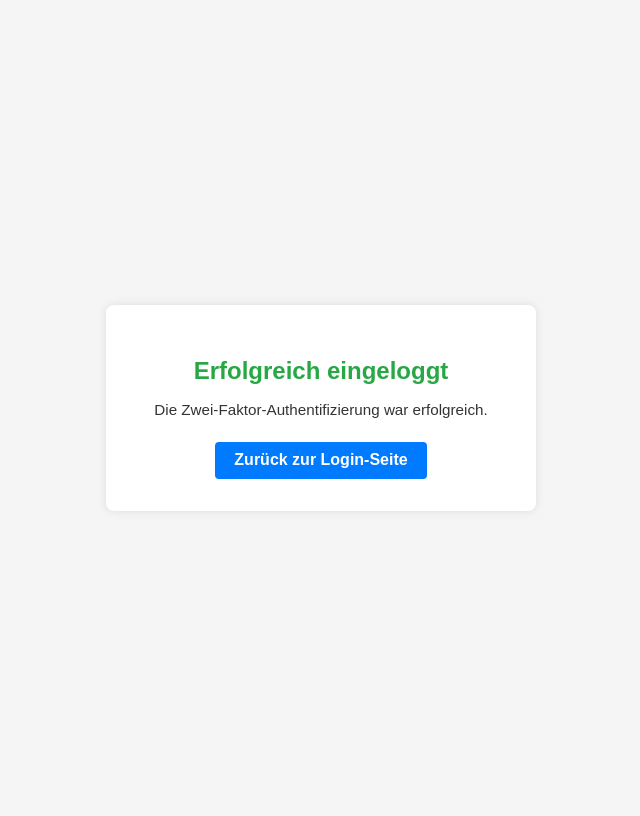
After one commit to Juka2706/SSWEM, a Flask app: template templates/success.html in a window 1280 px wide. The commit adds this page. Shown: the whole page, without its empty margins (319-959 px from the left). Run offline with Flask 3, Linux system fonts and the light colour scheme; the template is opened without the code that fills it, so the values that code supplies are empty.

Commit message:
Added qr code template and success template Changed routing

```diff
--- a/app.py
+++ b/app.py
@@ -24,31 +24,43 @@ class LoginForm(FlaskForm):
 
 def is_secure_password(pw):
     return (
-        len(pw) >= 8 and re.search(r"[A-Z]", pw) and re.search(r"[a-z]", pw) and re.search(r"[!@#$%^&*()]", pw)
+        len(pw) >= 8 and re.search(r"[A-Z]", pw) and re.search(r"[1-9]", pw) and re.search(r"[a-z]", pw) and re.search(r"[!@#$%^&*()]", pw)
     )
 
 @app.route("/register", methods=["GET", "POST"])
 def register():
     form = RegisterForm()
+    error = None
+
     if form.validate_on_submit():
-        username, password = form.username.data, form.password.data
+        username = form.username.data
+        password = form.password.data
+
         if get_user(username):
-            return "Benutzer existiert bereits."
-        if not is_secure_password(password):
-            return "Passwort zu schwach."
+            error = "Benutzername ist bereits vergeben."
+        elif not is_secure_password(password):
+            error = "Passwortanforderungen nicht erfüllt: Groß-/Kleinbuchstaben, Zahl, Sonderzeichen."
+
+        if error:
+            return render_template("register.html", form=form, error=error)
+
         otp_secret = pyotp.random_base32()
-        add_user(username, bcrypt.hash(password), otp_secret)
+        password_hash = bcrypt.hash(password)
+        add_user(username, password_hash, otp_secret)
         session["otp_secret"] = otp_secret
         session["username"] = username
-        return redirect("/qrcode")
+        return render_template("qrcode.html")
+
     return render_template("register.html", form=form)
+
+
 
 @app.route("/qrcode")
 def qrcode_route():
     otp_secret = session.get("otp_secret")
     username = session.get("username")
-    if not otp_secret:
-        return redirect("/register")
+    if not otp_secret or not username:
+        return redirect("/login")
     uri = pyotp.TOTP(otp_secret).provisioning_uri(name=username, issuer_name="SecureApp")
     img = qrcode.make(uri)
     buf = io.BytesIO()
@@ -56,18 +68,25 @@ def qrcode_route():
     buf.seek(0)
     return send_file(buf, mimetype='image/png')
 
+
 @limiter.limit("5 per minute")
 @app.route("/login", methods=["GET", "POST"])
 def login():
     form = LoginForm()
+    error = None
+
     if form.validate_on_submit():
-        username, password = form.username.data, form.password.data
+        username = form.username.data
+        password = form.password.data
         user = get_user(username)
         if user and bcrypt.verify(password, user[1]):
             session["username"] = username
             return redirect("/2fa")
-        return "Login fehlgeschlagen."
-    return render_template("login.html", form=form)
+        else:
+            error = "Login fehlgeschlagen: Benutzername oder Passwort ist falsch."
+
+    return render_template("login.html", form=form, error=error)
+
 
 @app.route("/2fa", methods=["GET", "POST"])
 def two_factor():
@@ -75,9 +94,10 @@ def two_factor():
         code = request.form.get("code")
         user = get_user(session.get("username"))
         if pyotp.TOTP(user[2]).verify(code):
-            return "Erfolgreich eingeloggt"
+            return render_template("success.html")  # statt Rückgabe als Text
         return "Ungültiger Code"
     return render_template("2fa.html")
 
+
 if __name__ == "__main__":
     app.run(debug=True)
--- /dev/null
+++ b/templates/success.html
@@ -0,0 +1,52 @@
+<!DOCTYPE html>
+<html lang="de">
+<head>
+    <meta charset="UTF-8">
+    <title>Erfolgreich eingeloggt</title>
+    <style>
+        body {
+            font-family: sans-serif;
+            background-color: #f5f5f5;
+            display: flex;
+            justify-content: center;
+            align-items: center;
+            height: 100vh;
+        }
+        .success-container {
+            background-color: white;
+            padding: 2rem 3rem;
+            border-radius: 8px;
+            box-shadow: 0 0 10px rgba(0,0,0,0.1);
+            text-align: center;
+        }
+        h2 {
+            color: #28a745;
+            margin-bottom: 1rem;
+        }
+        p {
+            font-size: 0.95rem;
+            color: #333;
+            margin-bottom: 1.5rem;
+        }
+        a.button {
+            display: inline-block;
+            padding: 0.6rem 1.2rem;
+            background-color: #007bff;
+            color: white;
+            border-radius: 4px;
+            text-decoration: none;
+            font-weight: bold;
+        }
+        a.button:hover {
+            background-color: #0056b3;
+        }
+    </style>
+</head>
+<body>
+<div class="success-container">
+    <h2>Erfolgreich eingeloggt</h2>
+    <p>Die Zwei-Faktor-Authentifizierung war erfolgreich.</p>
+    <a class="button" href="{{ url_for('login') }}">Zurück zur Login-Seite</a>
+</div>
+</body>
+</html>
```
Also changed, not shown: templates/login.html (+14 -0 lines), templates/qrcode.html (+33 -3 lines), templates/register.html (+15 -0 lines), users.db (added).
